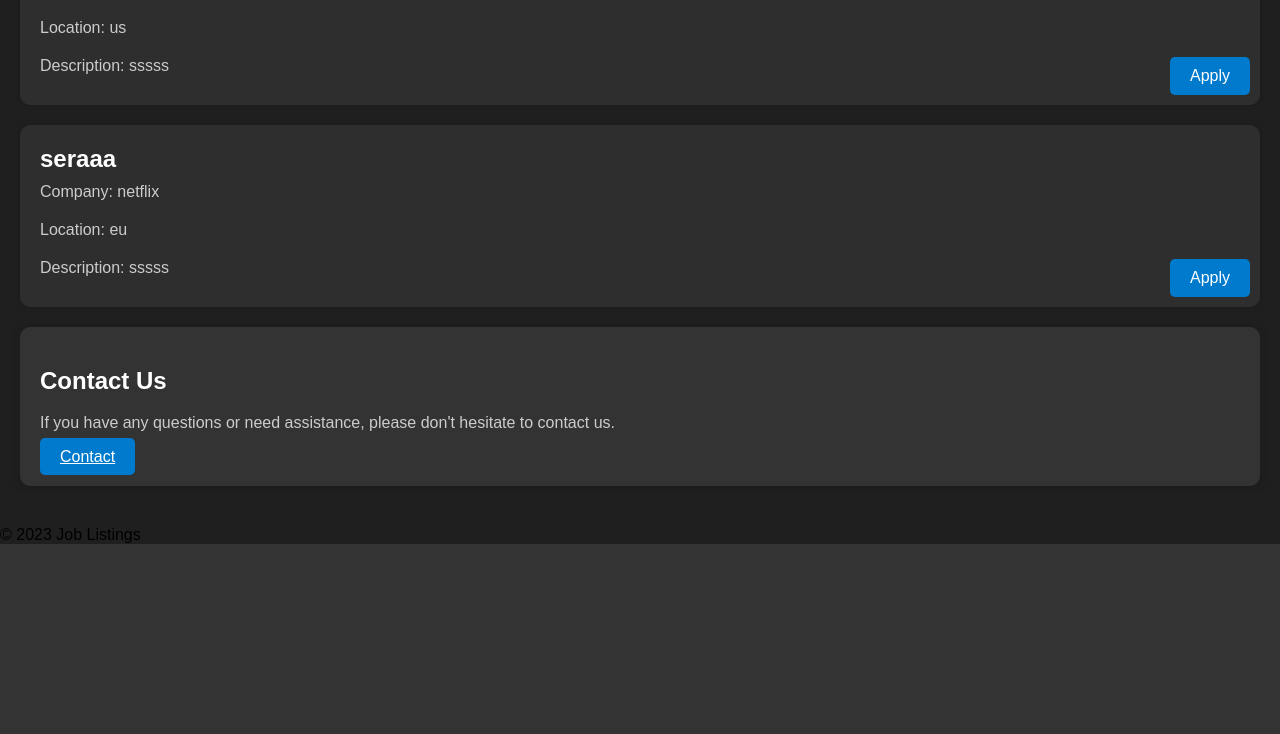
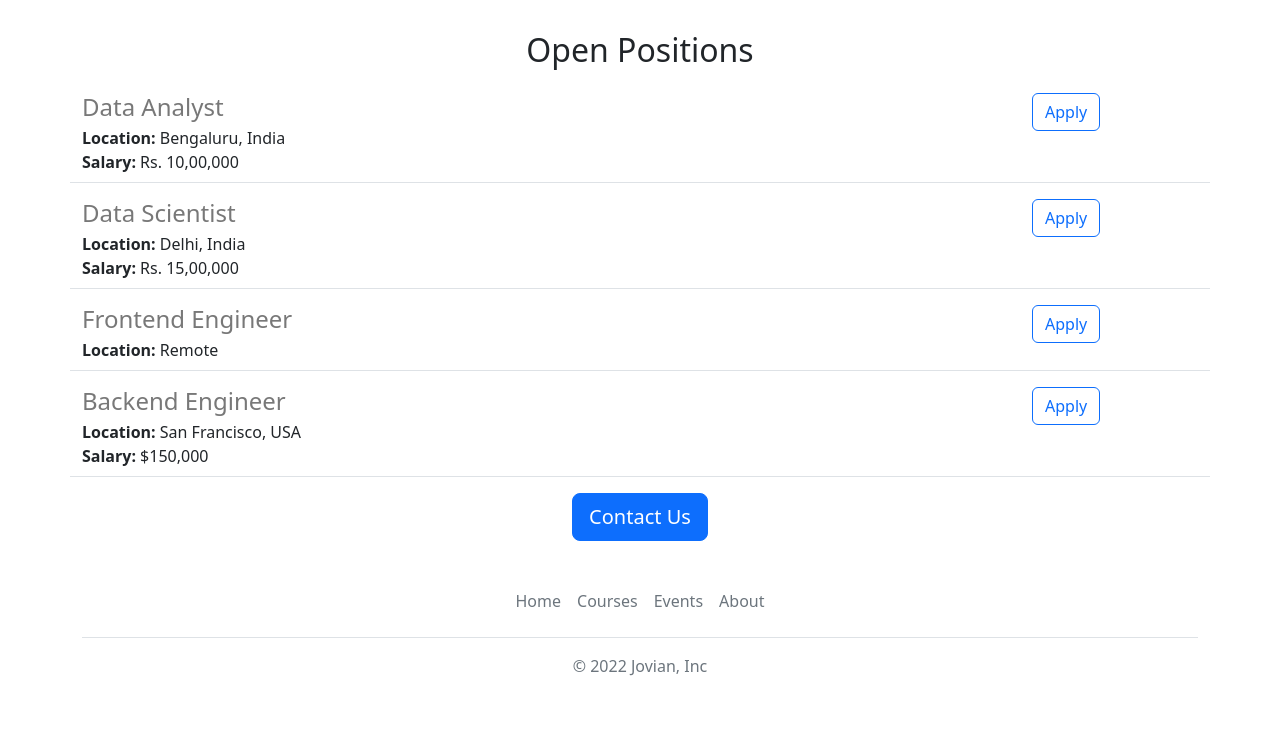
Before and after one commit to laplacelarper/actual, a Flask app: page / in a window 1280 px wide. Shown: the part 833-1567 px from the top of the page. Before the commit the page ends 1377 px from the top, so only its background shows below. Run offline with Flask 3, Linux system fonts and the light colour scheme.

Commit message:
everything changed when heroku nation attacked...

```diff
--- a/APPE.py
+++ b/APPE.py
@@ -1,33 +1,42 @@
-from flask import Flask, jsonify, render_template
+  from flask import Flask, render_template, jsonify
 
-app = Flask(__name__)
-JOBS = [
+  app = Flask(__name__)
+
+  JOBS = [
     {
-        'location': 'india',
-        'title': "seo",
-        'company': "google",
-        'description':'sssss'
+      'id': 1,
+      'title': 'Data Analyst',
+      'location': 'Bengaluru, India',
+      'salary': 'Rs. 10,00,000'
     },
     {
-        'location': 'us',
-        'title': "leo",
-        'company': "facebook",
-        'description':'sssss'
+      'id': 2,
+      'title': 'Data Scientist',
+      'location': 'Delhi, India',
+      'salary': 'Rs. 15,00,000'
     },
     {
-        'location': 'eu',
-        'title': "seraaa",
-        'company': "netflix",
-        'description':'sssss'
+      'id': 3,
+      'title': 'Frontend Engineer',
+      'location': 'Remote'
+    },
+    {
+      'id': 4,
+      'title': 'Backend Engineer',
+      'location': 'San Francisco, USA',
+      'salary': '$150,000'
     }
-]
+  ]
 
-@app.route('/')
-def hello_world():
-    return render_template('home.html',jobs=JOBS)
-@app.route("/api/jobs")
-def list_jobs():
-  return jsonify(JOBS)
-if __name__=='__main__':
+  @app.route("/")
+  def hello_jovian():
+      return render_template('home.html',
+                             jobs=JOBS,
+                             company_name='Jovian')
 
-  app.run(host='0.0.0.0', debug=True)
+  @app.route("/api/jobs")
+  def list_jobs():
+    return jsonify(JOBS)
+
+  if __name__ == '__main__':
+    app.run(host='0.0.0.0', debug=True)
--- /dev/null
+++ b/app.py
@@ -0,0 +1,42 @@
+from flask import Flask, jsonify, render_template
+
+app = Flask(__name__)
+
+JOBS = [
+    {
+      'id': 1,
+      'title': 'Data Analyst',
+      'location': 'Bengaluru, India',
+      'salary': 'Rs. 10,00,000'
+    },
+    {
+      'id': 2,
+      'title': 'Data Scientist',
+      'location': 'Delhi, India',
+      'salary': 'Rs. 15,00,000'
+    },
+    {
+      'id': 3,
+      'title': 'Frontend Engineer',
+      'location': 'Remote'
+    },
+    {
+      'id': 4,
+      'title': 'Backend Engineer',
+      'location': 'San Francisco, USA',
+      'salary': '$150,000'
+    }
+  ]
+
+@app.route("/")
+def hello_jovian():
+      return render_template('home.html',
+                             jobs=JOBS,
+                             company_name='Jovian')
+
+@app.route("/api/jobs")
+def list_jobs():
+    return jsonify(JOBS)
+
+if __name__ == '__main__':
+    app.run(host='0.0.0.0', debug=True)
--- /dev/null
+++ b/templates/footer.html
@@ -0,0 +1,12 @@
+<div class="container">
+  <footer class="py-3 my-4">
+    <ul class="nav justify-content-center border-bottom pb-3 mb-3">
+      <li class="nav-item"><a  target="_blank" href="https://www.jovian.ai" class="nav-link px-2 text-muted">Home</a></li>
+      <li class="nav-item"><a  target="_blank" href="https://jovian.ai/learn" class="nav-link px-2 text-muted">Courses</a></li>
+
+      <li class="nav-item"><a target="_blank" href="https://jovian.ai/events" class="nav-link px-2 text-muted">Events</a></li>
+      <li class="nav-item"><a  target="_blank" href="https://jovian.ai/about" class="nav-link px-2 text-muted">About</a></li>
+    </ul>
+    <p class="text-center text-muted">&copy; 2022 Jovian, Inc</p>
+  </footer>
+</div>
--- a/templates/home.html
+++ b/templates/home.html
@@ -1,156 +1,46 @@
 <!DOCTYPE html>
 <html>
   <head>
-    <title>Job Listings</title>
-
+    <title>Jovian Careers</title>
+    <meta charset="utf-8">
+    <meta name="viewport" content="width=device-width, initial-scale=1">
+    <link href="https://cdn.jsdelivr.net/npm/bootstrap@5.2.0-beta1/dist/css/bootstrap.min.css" rel="stylesheet" integrity="sha384-0evHe/X+R7YkIZDRvuzKMRqM+OrBnVFBL6DOitfPri4tjfHxaWutUpFmBp4vmVor" crossorigin="anonymous">
     <style>
-        body {
-            font-family: Arial, sans-serif;
-            background-color: #1f1f1f;
-            margin: 0;
-            padding: 0;
-        }
-
-        header {
-            background-color: #333;
-            color: #fff;
-            padding: 20px;
-            text-align: center;
-        }
-
-        h1 {
-            margin: 0;
-            font-size: 36px;
-        }
-
-        .content {
-            padding: 20px;
-        }
-
-        .section {
-            margin: 20px 0;
-            padding: 20px;
-            background-color: #333;
-            border-radius: 10px;
-            box-shadow: 0px 0px 10px rgba(0, 0, 0, 0.2);
-        }
-
-        h2 {
-            font-size: 24px;
-            color: #fff;
-        }
-
-        p {
-            font-size: 16px;
-            color: #ccc;
-        }
-
-      .apply-button {
-          background-color: #007acc;
-          color: #fff;
-          padding: 10px 20px;
-          border: none;
-          border-radius: 5px;
-          cursor: pointer;
-          font-size: 16px;
-      }
-
-      .job {
-          display: flex;
-          flex-direction: column;
-          margin: 20px 0;
-          padding: 20px;
-          background-color: #2e2e2e;
-          border-radius: 10px;
-          box-shadow: 0px 0px 5px rgba(0, 0, 0, 0.2);
-          position: relative;
-      }
-
-      .job h2 {
-          margin: 0;
-          font-size: 24px;
-          color: #fff;
-      }
-
-      .job p {
-          margin: 10px 0;
-          color: #ccc;
-      }
-
-      .apply-button {
-          position: absolute;
-          bottom: 10px;
-          right: 10px;
-      }
-
-        .contact-section {
-            background-color: #333;
-            color: #fff;
-            padding: 20px;
-            border-radius: 10px;
-            margin-top: 20px;
-            box-shadow: 0px 0px 10px rgba(0, 0, 0, 0.2);
-        }
-
-        .contact-section h2 {
-            font-size: 24px;
-        }
-
-        .contact-section p {
-            font-size: 16px;
-        }
-
-        .contact-button {
-            background-color: #007acc;
-            color: #fff;
-            padding: 10px 20px;
-            border: none;
-            border-radius: 5px;
-            cursor: pointer;
-            font-size: 16px;
-        }
-
-        .contact-button:hover {
-            background-color: #005ea6;
+      #banner {
+        height: 360px;
+        width: 100%;
+        object-fit:cover;
+        margin-bottom: 16px;
       }
     </style>
   </head>
   <body>
-    <header>
-        <h1>Job Listings</h1>
-    </header>
-    <div class="content">
-        <!-- Welcome Section -->
-        <div class="section welcome-section">
-            <h2>Welcome to Job Listings</h2>
-            <p>"Sed ut perspiciatis unde omnis iste natus error sit voluptatem accusantium doloremque laudantium, totam rem aperiam, eaque ipsa quae ab illo inventore veritatis et quasi architecto beatae vitae dicta sunt explicabo. Nemo enim ipsam voluptatem quia voluptas sit aspernatur aut odit aut fugit, sed quia consequuntur magni dolores eos qui ratione voluptatem sequi nesciunt. Neque porro quisquam est, qui dolorem ipsum quia dolor sit amet, consectetur, adipisci velit, sed quia non numquam eius modi tempora incidunt ut labore et dolore magnam aliquam quaerat voluptatem. Ut enim ad minima veniam, quis nostrum exercitationem ullam corporis suscipit laboriosam, nisi ut aliquid ex ea commodi consequatur? Quis autem vel eum iure reprehenderit qui in ea voluptate velit esse quam nihil molestiae consequatur, vel illum qui dolorem eum fugiat quo voluptas nulla pariatur?".</p>
+    {% include 'nav.html' %}
+    <img class="img-fluid" id="banner" src="https://jovian-careers-website.aakashns.repl.co/static/banner.jpeg" >
+    <div class="container">
+      <h1 class="text-center mt-2 mb-4">
+        {{company_name}} Careers
+      </h1>
+      <div class="row" style="margin-bottom:32px">
+        <div class="col-md-6">
+      <p class="lead">
+        At Jovian, we’re on a mission to build the most highly reputed technical university in the world, and we’re building it completely online. Our flagship data science program helps working professionals with a background in programming or analytics make a career transition to data science. We also offer several free beginner-friendly courses and have a fast-growing community of 200,000+ users.
+      </p>
         </div>
-        <!-- About Us Section -->
-        <div class="section about-section">
-            <h2>About Us</h2>
-            <p>We are a dedicated team passionate about connecting job seekers with their ideal career paths. Our mission is to make the job search process as easy and efficient as possible.</p>
+        <div class="d-none d-md-block col-md-6">
+        <img src="/static/people.jpeg" style="height:320px;border-radius:4px;">
         </div>
-        <!-- Job Listings -->
-        <div class="job-listings">
+      </div>
+      <h2 class="text-center mt-2 mb-4">Open Positions</h2>
+      <div>
         {% for job in jobs %}
-                <div class="job">
-                    <h2>{{ job.title }}</h2>
-                    <p>Company: {{ job.company }}</p>
-                    <p>Location: {{ job.location }}</p>
-                    <p>Description: {{ job.description }}</p>
-                   <button class="apply-button">Apply</button>
-                </div>
+          {% include 'jobitem.html' %}
         {% endfor %}
       </div>
-        <!-- Contact Us Section -->
-        <div class="section contact-section">
-            <h2>Contact Us</h2>
-            <p>If you have any questions or need assistance, please don't hesitate to contact us.</p>
-            <a href="https://www.google.com/" class="contact-button">Contact</a>
+      <div class="text-center">
+      <a class="btn btn-primary btn-lg" href="mailto:hello@jovian.ai?subject=Question%20about%20Job%20Opernings&body=My%20name%3A%20%3Cyour%20name%20here%3E%0D%0A%0D%0AMy%20questions%3A%20%3Center%20question%20here%3E%0D%0A">Contact Us</a>
       </div>
     </div>
-    <footer>
-        &copy; 2023 Job Listings
-    </footer>
+    {% include 'footer.html' %}
   </body>
 </html>
--- /dev/null
+++ b/templates/jobitem.html
@@ -0,0 +1,20 @@
+<div class="border-bottom row" style="margin-bottom:16px;padding-bottom:8px;">
+  <div class="col-10">
+    <h4
+      style="color:rgb(120,120,120); margin-bottom:4px;">
+      {{job['title']}}
+    </h4>
+    <div>
+      <b>Location:</b> {{job['location']}}
+    </div>
+    {% if 'salary' in job %}
+    <div>
+      <b>Salary:</b> {{job['salary']}}
+    </div>
+    {% endif %}
+  </div>
+  <div class="col-2 padding-right:16px">
+    <a href="mailto:hello@jovian.ai?subject=Application%20for%20{{job['title']}}&body=My%20name%3A%20%3Cyour%20name%20here%3E%0D%0A%0D%0AMy%20Resume%20link%3A%20%3Cresume%20link%3E%0D%0A%0D%0AMy%20LinkedIn%20link%3A%20%3Clinkedin%20in%3E%0D%0A%0D%0A" type="button" class="btn btn-outline-primary float-right align-middle" >Apply</a>
+  </div>
+
+</div>
--- /dev/null
+++ b/templates/nav.html
@@ -0,0 +1,9 @@
+<nav class="navbar shadow-sm fixed-top bg-white">
+  <div class="container-fluid">
+    <a class="navbar-brand" href="#">
+      <img src="/static/logo.svg" alt="" width="30" height="24" class="d-inline-block align-text-top">
+      Jovian
+    </a>
+  </div>
+</nav>
+<div style="height:56px"></div>
```
Also changed, not shown: banner.jpeg (added), static/logo.svg (added), 2 other files. Lines whose indentation alone changed are shown as unchanged.
